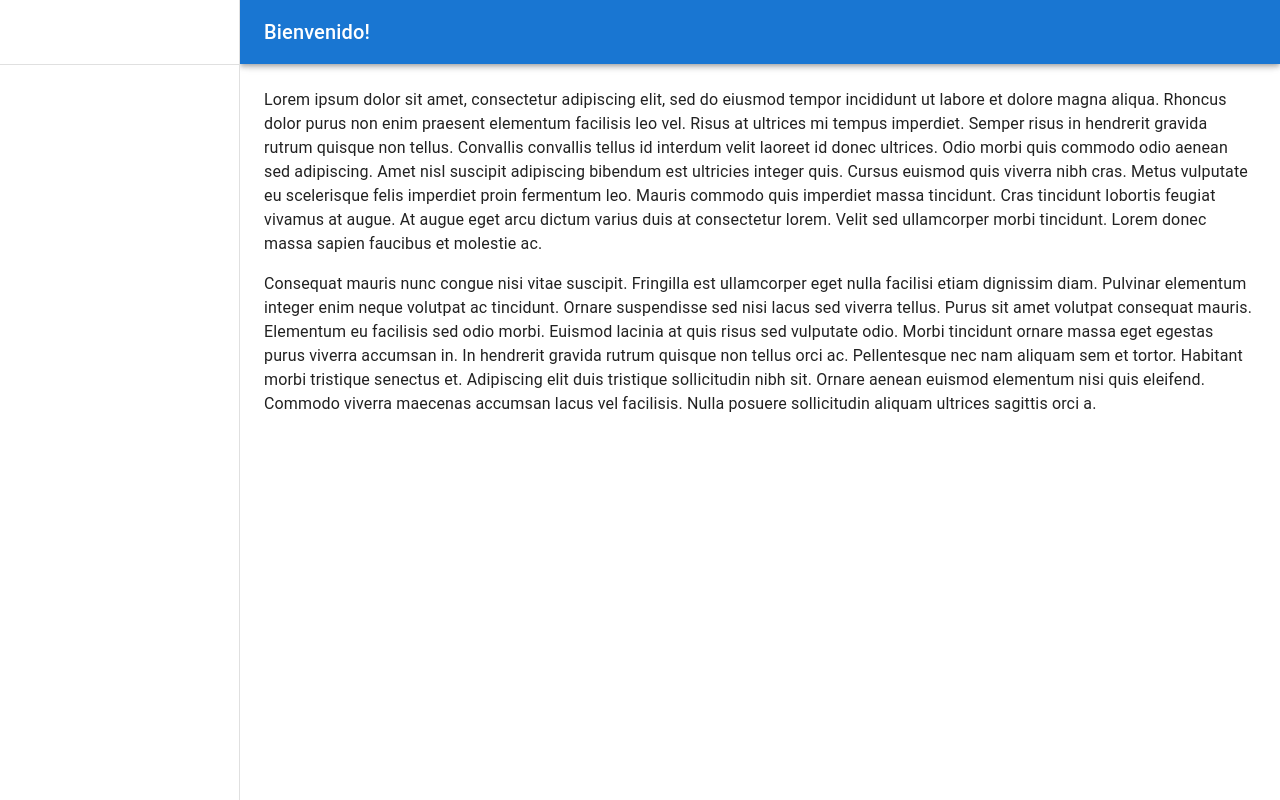
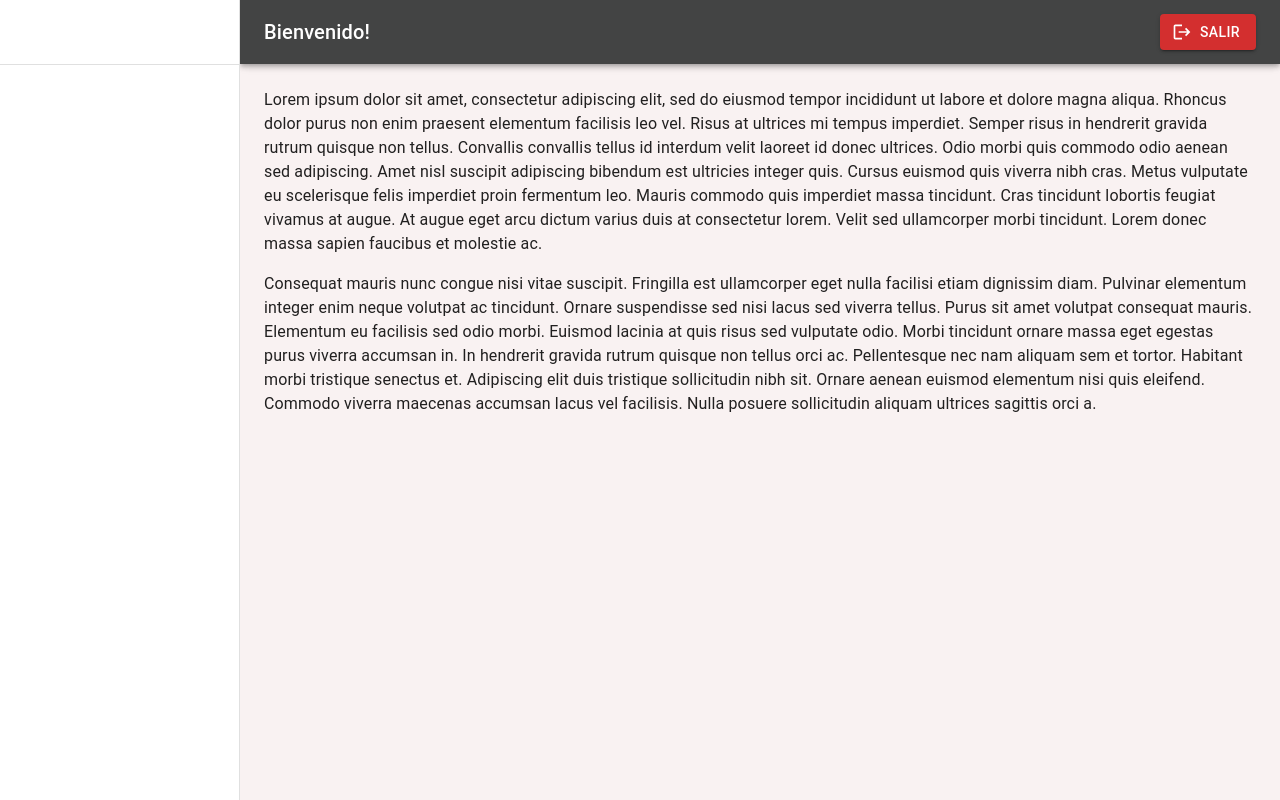
Before and after one commit to DanXanDer/helpdesk-front, a React (Vite) app: page /bienvenida in a window 1280 px wide. Built offline with nearby package versions, Linux system fonts and the light colour scheme.

Commit message:
Manejo de cierre de sesion

```diff
--- a/src/hooks/useModuloSeguridadStore.js
+++ b/src/hooks/useModuloSeguridadStore.js
@@ -1,5 +1,8 @@
 import { useDispatch, useSelector } from "react-redux";
-import { setUsuarioLogin } from "../store/moduloSeguridadSlice";
+import {
+  setUsuarioLogin,
+  setUsuarioLogout,
+} from "../store/moduloSeguridadSlice";
 
 export const useModuloSeguridadStore = () => {
   const { usuario } = useSelector((state) => state.moduloSeguridadSlice);
@@ -10,11 +13,16 @@ export const useModuloSeguridadStore = () => {
     dispatch(setUsuarioLogin(data));
   };
 
+  const handleUsuarioLogout = () => {
+    dispatch(setUsuarioLogout());
+  };
+
   return {
     //Properties
     usuario,
 
     //Methods
     handleUsuarioLogin,
+    handleUsuarioLogout,
   };
 };
--- a/src/store/moduloSeguridadSlice.js
+++ b/src/store/moduloSeguridadSlice.js
@@ -16,12 +16,17 @@ export const moduloSeguridadSlice = createSlice({
   initialState,
   reducers: {
     setUsuarioLogin: (state, action) => {
-      state.status = "authenticated";
-      state.usuario = {...action.payload};
+      state.status = "autenticado";
+      state.usuario = { ...action.payload };
+    },
+    setUsuarioLogout: (state) => {
+      state.status = initialState.status;
+      state.usuario = { ...initialState.usuario };
     },
   },
 });
 
-export const { setUsuarioLogin } = moduloSeguridadSlice.actions;
+export const { setUsuarioLogin, setUsuarioLogout } =
+  moduloSeguridadSlice.actions;
 
 export default moduloSeguridadSlice.reducer;
--- a/src/theme/muiTheme.js
+++ b/src/theme/muiTheme.js
@@ -1,7 +1,16 @@
 import { createTheme } from "@mui/material/styles";
 
 export const muiTheme = createTheme({
-   palette:{
-        mode: 'light',
-   }
-})
+  palette: {
+    mode: 'light',
+    primary: {
+      main: '#151616',
+    },
+    secondary: {
+      main: '#9c27b0',
+    },
+    background: {
+      default: '#f9f2f2',
+    },
+  },
+});
--- a/src/ui/components/NavBar.jsx
+++ b/src/ui/components/NavBar.jsx
@@ -1,12 +1,23 @@
-import { AppBar, IconButton, Toolbar, Typography } from "@mui/material";
-import { Menu } from "@mui/icons-material";
+import { AppBar, Button, IconButton, Toolbar, Typography } from "@mui/material";
+import { Logout, Menu } from "@mui/icons-material";
 import { useModuloSeguridadStore, useUiStore } from "../../hooks";
+import { axiosPostRequest } from "../../helpers";
+import { useNavigate } from "react-router-dom";
+
+const apiUrl = "http://localhost:8080/api/seguridad";
 
 export const NavBar = ({ drawerWidth }) => {
-
-  const { usuario } = useModuloSeguridadStore();
+  const { usuario, handleUsuarioLogout } = useModuloSeguridadStore();
 
   const { handleDrawerToggle } = useUiStore();
+
+  const navigate = useNavigate();
+
+  const onUsuarioLogout = async () => {
+    handleUsuarioLogout();
+    await axiosPostRequest(`${apiUrl}/logout-usuario`, null);
+    navigate("/autenticacion");
+  };
 
   return (
     <AppBar
@@ -14,9 +25,15 @@ export const NavBar = ({ drawerWidth }) => {
       sx={{
         width: { sm: `calc(100% - ${drawerWidth}px)` },
         ml: { sm: `${drawerWidth}px` },
+        backgroundColor: "primary.light",
       }}
     >
-      <Toolbar>
+      <Toolbar
+        sx={{
+          display: "flex",
+          justifyContent: "space-between",
+        }}
+      >
         <IconButton
           color="inherit"
           aria-label="open drawer"
@@ -29,6 +46,14 @@ export const NavBar = ({ drawerWidth }) => {
         <Typography variant="h6" noWrap component="div">
           Bienvenido! {usuario.nombres}
         </Typography>
+        <Button
+          onClick={onUsuarioLogout}
+          color="error"
+          variant="contained"
+          startIcon={<Logout />}
+        >
+          Salir
+        </Button>
       </Toolbar>
     </AppBar>
   );
--- a/src/ui/components/SideBarList.jsx
+++ b/src/ui/components/SideBarList.jsx
@@ -1,5 +1,4 @@
 import { List } from "@mui/material";
-import React from "react";
 import { SideBarListItem } from "./SideBarListItem";
 import { useModuloSeguridadStore } from "../../hooks";
 
```
